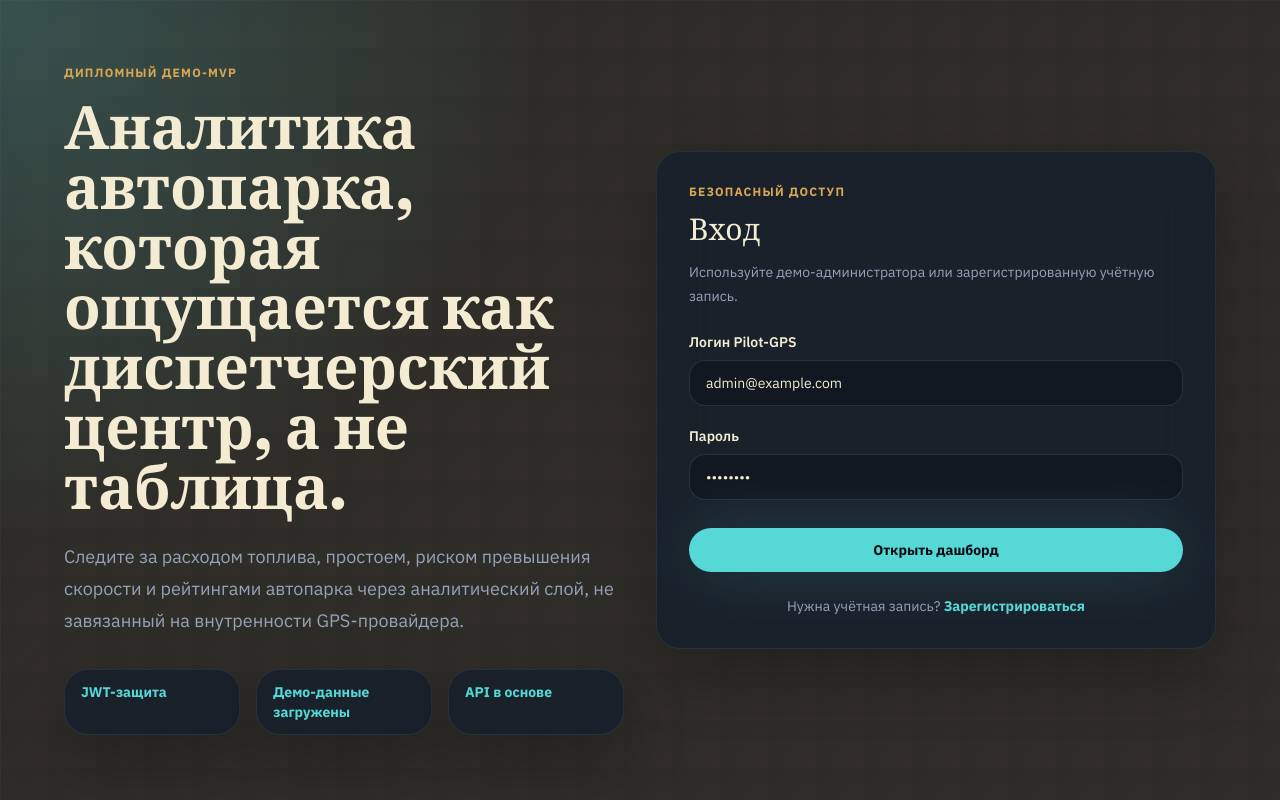
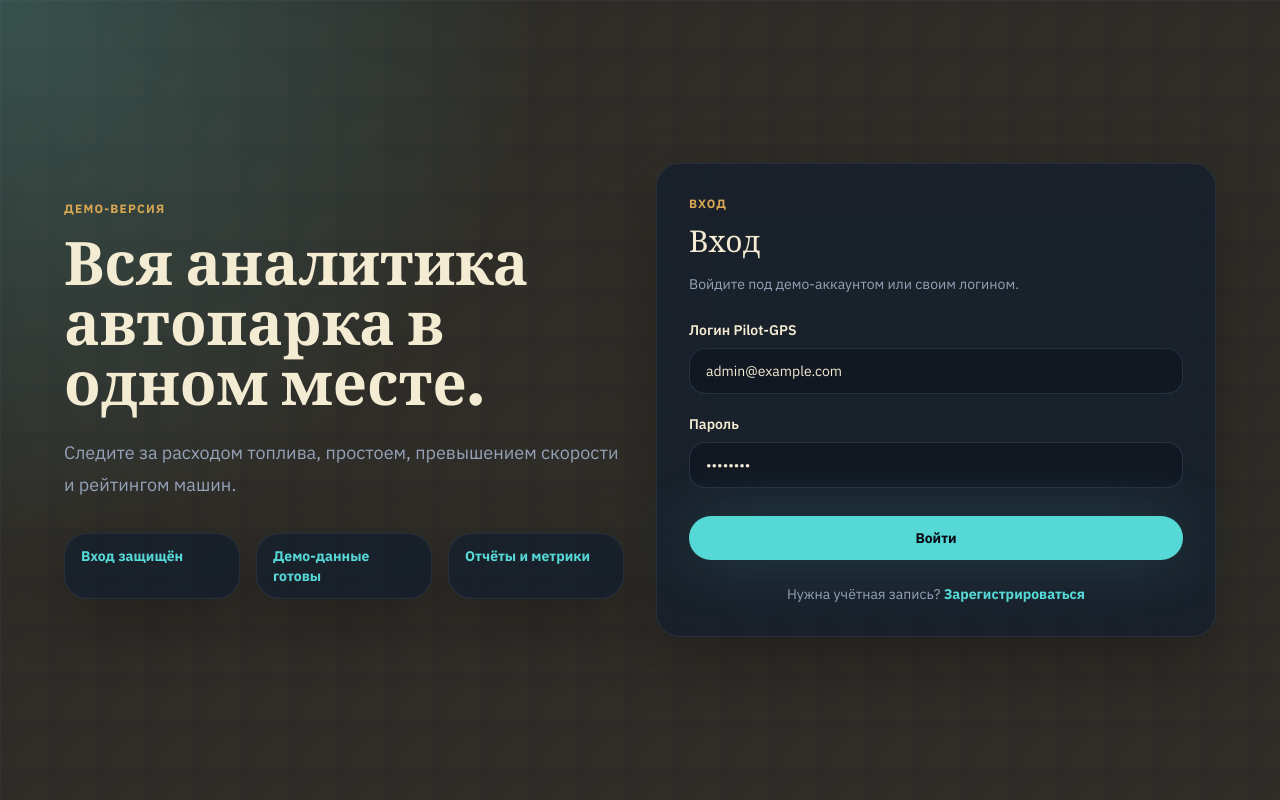
Before and after one commit to New-prg/testus, a React (Vite) app in the folder frontend/: page /login in a window 1280 px wide. Built offline with nearby package versions, Linux system fonts and the light colour scheme; no server answers.

Commit message:
frontend auth
Ultraworked with [Sisyphus](https://github.com/code-yeongyu/oh-my-openagent)

Co-authored-by: Sisyphus <clio-agent@sisyphuslabs.ai>

```diff
--- a/frontend/src/components/layout/ProtectedRoute.tsx
+++ b/frontend/src/components/layout/ProtectedRoute.tsx
@@ -8,7 +8,7 @@ export function ProtectedRoute() {
   const location = useLocation();
 
   if (isBootstrapping) {
-    return <LoadingState message="Проверяем защищённую сессию..." />;
+    return <LoadingState message="Проверяем авторизацию..." />;
   }
 
   if (!isAuthenticated) {
--- a/frontend/src/pages/LoginPage.tsx
+++ b/frontend/src/pages/LoginPage.tsx
@@ -39,15 +39,15 @@ export function LoginPage() {
     <main className="grid min-h-screen place-items-center px-4 py-10">
       <section className="grid w-full max-w-6xl gap-8 lg:grid-cols-2 lg:items-center">
         <div className="animate-reveal">
-          <p className="section-label">Дипломный демо-MVP</p>
+          <p className="section-label">Демо-версия</p>
           <h1 className="mt-4 font-display text-5xl font-bold leading-tight text-cream sm:text-6xl">
-            Аналитика автопарка, которая ощущается как диспетчерский центр, а не таблица.
+            Вся аналитика автопарка в одном месте.
           </h1>
           <p className="mt-6 max-w-2xl text-lg leading-8 text-muted">
-            Следите за расходом топлива, простоем, риском превышения скорости и рейтингами автопарка через аналитический слой, не завязанный на внутренности GPS-провайдера.
+            Следите за расходом топлива, простоем, превышением скорости и рейтингом машин.
           </p>
           <div className="mt-8 grid gap-4 sm:grid-cols-3">
-            {['JWT-защита', 'Демо-данные загружены', 'API в основе'].map((item) => (
+            {['Вход защищён', 'Демо-данные готовы', 'Отчёты и метрики'].map((item) => (
               <div key={item} className="surface-card px-4 py-3 text-sm font-bold text-signal">
                 {item}
               </div>
@@ -56,9 +56,9 @@ export function LoginPage() {
         </div>
 
         <form className="surface-card animate-reveal p-6 sm:p-8" onSubmit={handleSubmit}>
-          <p className="section-label">Безопасный доступ</p>
+          <p className="section-label">Вход</p>
           <h2 className="mt-3 font-display text-3xl text-cream">Вход</h2>
-          <p className="mt-3 text-sm leading-6 text-muted">Используйте демо-администратора или зарегистрированную учётную запись.</p>
+          <p className="mt-3 text-sm leading-6 text-muted">Войдите под демо-аккаунтом или своим логином.</p>
 
           {error ? <div className="mt-5"><ErrorState title="Не удалось войти" message={error} /></div> : null}
 
@@ -80,7 +80,7 @@ export function LoginPage() {
           />
 
           <button className="primary-action mt-7 w-full" type="submit" disabled={isSubmitting}>
-            {isSubmitting ? 'Входим...' : 'Открыть дашборд'}
+            {isSubmitting ? 'Входим...' : 'Войти'}
           </button>
 
           <p className="mt-6 text-center text-sm text-muted">
--- a/frontend/src/pages/RegisterPage.tsx
+++ b/frontend/src/pages/RegisterPage.tsx
@@ -45,9 +45,9 @@ export function RegisterPage() {
   return (
     <main className="grid min-h-screen place-items-center px-4 py-10">
       <form className="surface-card w-full max-w-xl animate-reveal p-6 sm:p-8" onSubmit={handleSubmit}>
-        <p className="section-label">Создание доступа</p>
-        <h1 className="mt-3 font-display text-4xl text-cream">Регистрация аналитика</h1>
-        <p className="mt-3 text-sm leading-6 text-muted">Регистрация создаёт пользователя в бекэнде и сразу выполняет вход по JWT.</p>
+        <p className="section-label">Регистрация</p>
+        <h1 className="mt-3 font-display text-4xl text-cream">Создать аккаунт</h1>
+        <p className="mt-3 text-sm leading-6 text-muted">После регистрации вы сразу войдёте в систему.</p>
 
         {error ? <div className="mt-5"><ErrorState title="Не удалось зарегистрироваться" message={error} /></div> : null}
 
@@ -67,7 +67,7 @@ export function RegisterPage() {
         <input id="serverAddress" className="control-field mt-2" value={serverAddress} onChange={(event) => setServerAddress(event.target.value)} required />
 
         <label className="mt-5 block text-sm font-semibold text-cream" htmlFor="pilotNode">
-          Нода
+          Узел Pilot-GPS
         </label>
         <input id="pilotNode" className="control-field mt-2" type="number" min={1} value={node} onChange={(event) => setNode(event.target.value)} required />
 
@@ -85,7 +85,7 @@ export function RegisterPage() {
         />
 
         <button className="primary-action mt-7 w-full" type="submit" disabled={isSubmitting}>
-          {isSubmitting ? 'Создаём учётную запись...' : 'Создать учётную запись'}
+          {isSubmitting ? 'Создаём аккаунт...' : 'Создать аккаунт'}
         </button>
 
         <p className="mt-6 text-center text-sm text-muted">
```
